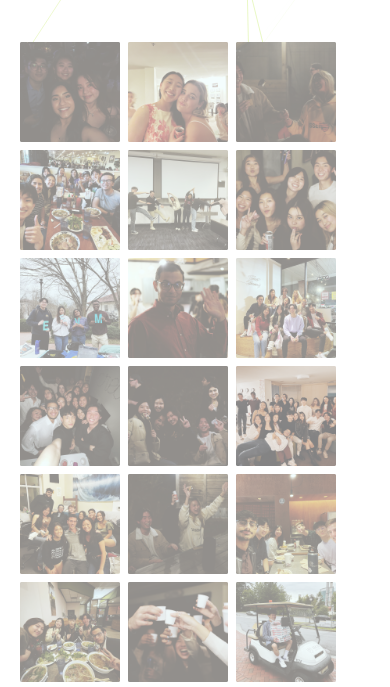
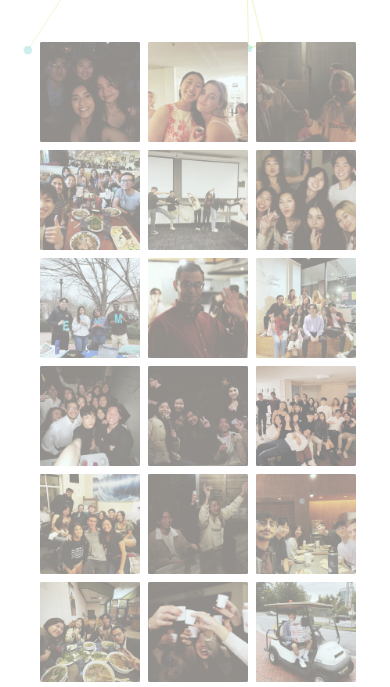
Before and after one commit to lindsayesterman/eevm, a plain HTML site: page index.html in a window 390 px wide. Shown: the part 530-1217 px from the top of the page. Drawn offline with nearby package versions, Linux system fonts and the light colour scheme.

Commit message:
better grid fromatting

```diff
--- a/index.css
+++ b/index.css
@@ -86,13 +86,14 @@ footer {
   transform: translate(-50%, -50%);
 }
 
-p, .paras h3{
+p,
+.paras h3 {
   width: 60%;
   display: block;
   margin: 0 auto;
 }
 
-.paras h3{
+.paras h3 {
   padding-top: 20px;
 }
 
@@ -102,7 +103,8 @@ p, .paras h3{
   gap: 8px;
   padding: 20px;
   margin: 0 auto;
-  width: 60%;
+  width: 860px;
+  padding-left: 40px;
 }
 
 .card {
@@ -142,8 +144,10 @@ p {
   font-size: 15px;
 }
 
-.paras h3{
-
+@media screen and (max-width: 1250px) {
+  .photo-collage {
+    width: 60%;
+  }
 }
 
 @media screen and (max-width: 700px) {
```
